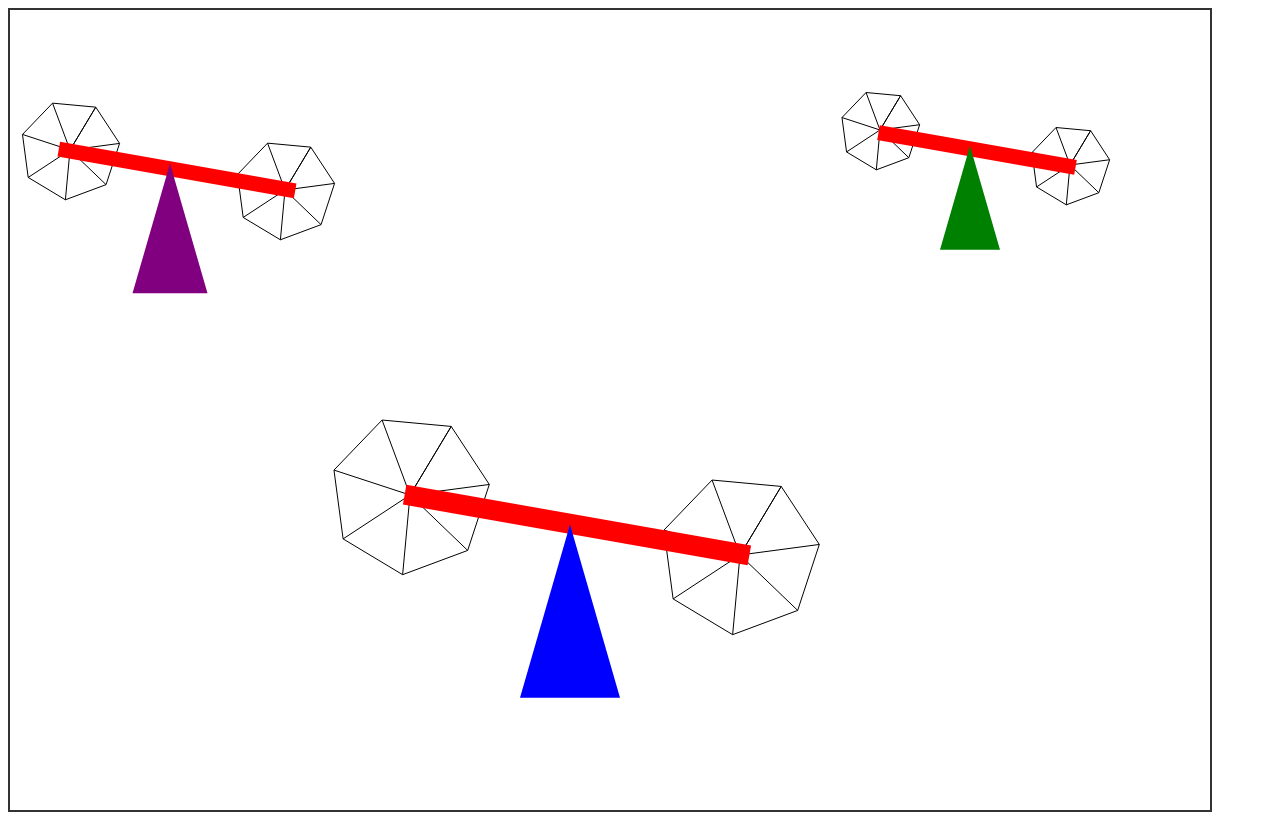
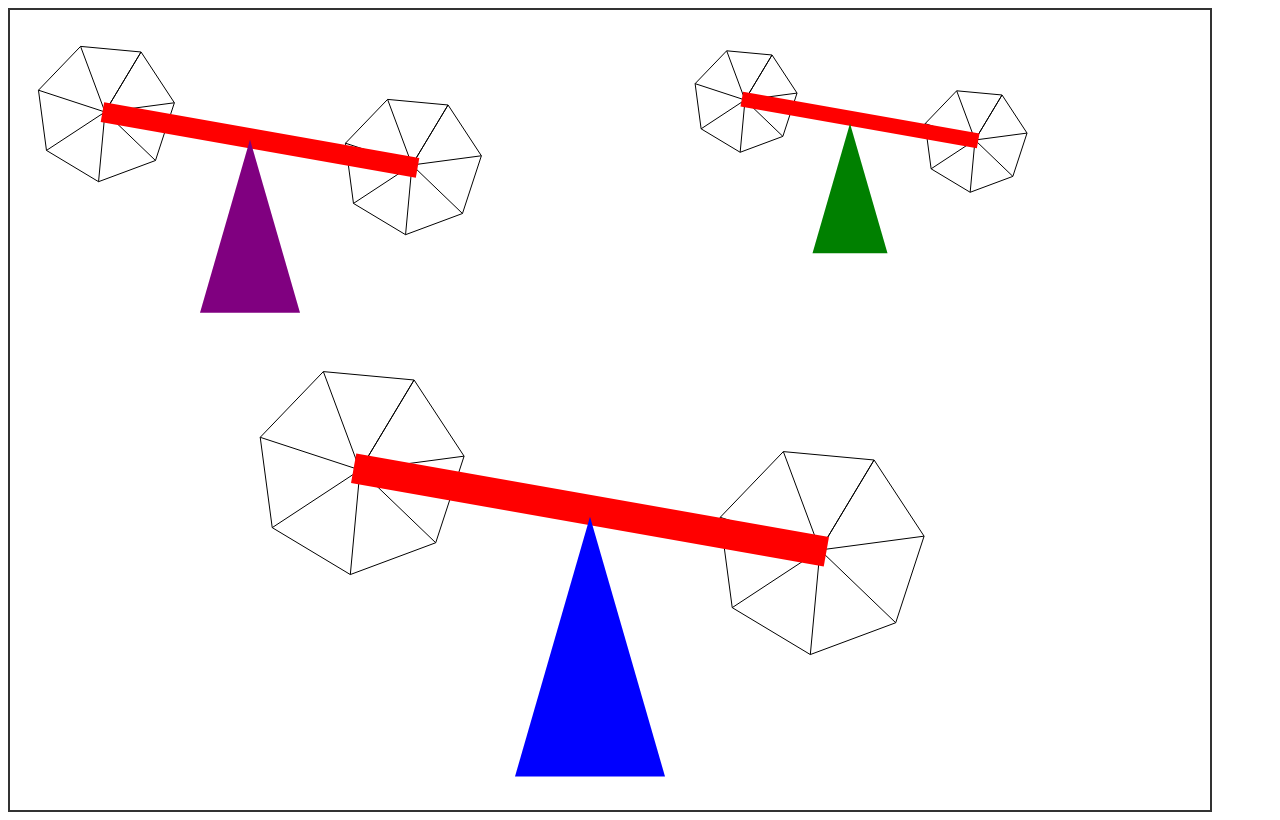
Before and after one commit to dmielczarek00/GK, a plain HTML site: page scenegraph.html in a window 1280 px wide. Drawn offline with Linux system fonts and the light colour scheme.

Commit message:
Update scenegraph.html

```diff
--- a/scenegraph.html
+++ b/scenegraph.html
@@ -9,9 +9,9 @@
         </style>
     </head>
     <body>
-        <canvas id="myCanvas" width="1200" height="800"></canvas>
+        <canvas id="Canvas" width="1200" height="800"></canvas>
         <script>
-            let canvas = document.getElementById('myCanvas');
+            let canvas = document.getElementById('Canvas');
             let ctx = canvas.getContext('2d');
 
             class Polygon {
@@ -114,21 +114,23 @@
             }
 
             let shapes = [
-                new Polygon(60, 140, 50),
-                new Polygon(275, 180, 50),
-                new RotatedRectangle(167, 160, 240, 15, 10, "red"),
-                new Triangle(160, 240, 75, "purple"),
+                new Polygon(95, 102, 70),
+                new Polygon(402, 155, 70),
+                new RotatedRectangle(250, 130, 320, 20, 10, "red"),
+                new Triangle(240, 245, 100, "purple"),
 
-                new Polygon(870, 120, 40),
-                new Polygon(1060, 155, 40),
-                new RotatedRectangle(967, 140, 200, 15, 10, "red"),
-                new Triangle(960, 205, 60, "green"),
+                new Polygon(735, 90, 52.5),
+                new Polygon(965, 130, 52.5),
+                new RotatedRectangle(850, 110, 240, 15, 10, "red"),
+                new Triangle(840, 200, 75, "green"),
 
-                new Polygon(400, 485, 80),
-                new Polygon(730, 545, 80),
-                new RotatedRectangle(567, 515, 350, 20, 10, "red"),
-                new Triangle(560, 630, 100, "blue")
+                new Polygon(350, 460, 105),
+                new Polygon(810, 540, 105),
+                new RotatedRectangle(580, 500, 480, 30, 10, "red"),
+                new Triangle(580, 680, 150, "blue")
             ];
+
+
 
             let animation = new MultiShape(ctx, shapes);
             animation.animate();
```
